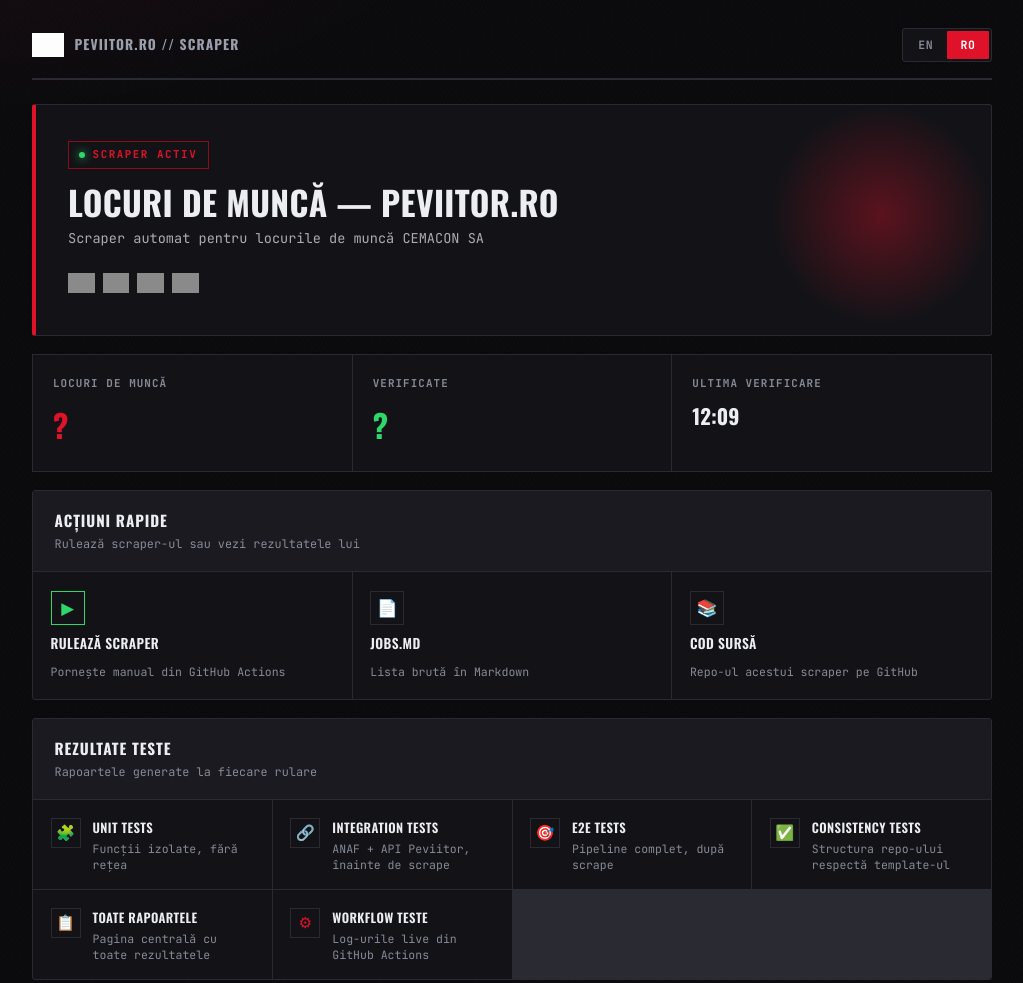
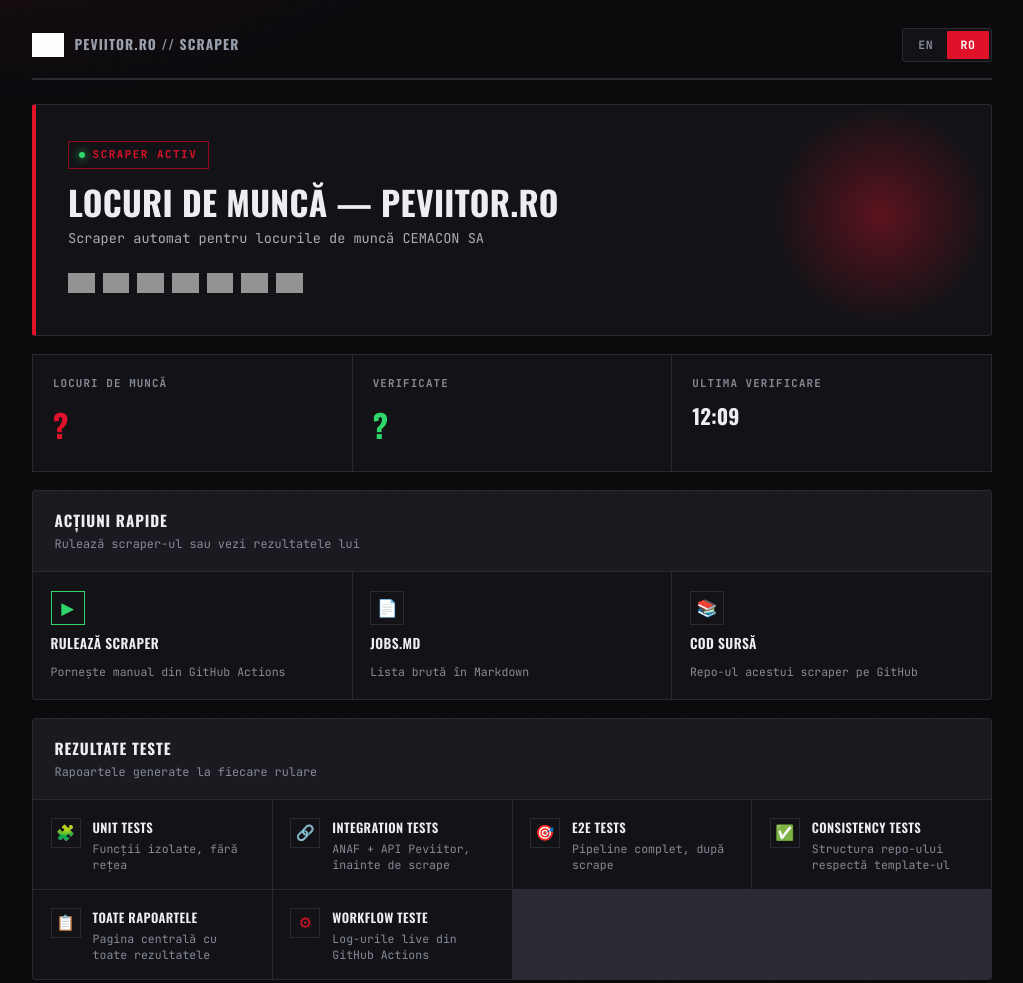
Before and after one commit to TheTatu13/cemacon-sa-nodejs-scraper, a website: page docs/index.html in a window 1280 px wide. Shown: the top 983 px of the page, without its empty margins (128-1151 px from the left). Drawn offline with nearby package versions, Linux system fonts and the light colour scheme; no server answers; grey boxes are pictures that could not be loaded.

Commit message:
feat(docs): add JS/Node/test-results badges to status page hero
Matches the badge row already used on mejix/cramele-cotnari's status pages.

```diff
--- a/docs/index.html
+++ b/docs/index.html
@@ -69,7 +69,7 @@
 .hero h1{font-family:var(--font-head);font-size:2.1rem;font-weight:700;letter-spacing:.01em;text-transform:uppercase;margin-bottom:.5rem;line-height:1.05}
 .hero p{opacity:.7;font-size:.85rem;max-width:34rem;font-family:var(--font-mono)}
 .hero-badges{display:flex;flex-wrap:wrap;gap:.5rem;margin-top:1.4rem}
-.hero-badges img{height:20px;filter:grayscale(1) contrast(1.3) brightness(.95);opacity:.85}
+.hero-badges img{height:20px;opacity:.92;transition:opacity .15s}
 .hero-badges a:hover img{opacity:1}
 
 /* ---------- KPI row ---------- */
@@ -213,6 +213,15 @@
       </a>
       <a href="https://github.com/TheTatu13/cemacon-sa-nodejs-scraper/blob/main/LICENSE" target="_blank">
         <img src="https://img.shields.io/badge/License-MIT-e0122a.svg" alt="MIT License">
+      </a>
+      <a href="https://ecma-international.org/" target="_blank">
+        <img src="https://img.shields.io/badge/javascript-ESM-F7DF1E?logo=javascript&logoColor=black" alt="JavaScript ESM">
+      </a>
+      <a href="https://nodejs.org/" target="_blank">
+        <img src="https://img.shields.io/badge/node-24-339933?logo=nodedotjs&logoColor=white" alt="Node.js 24">
+      </a>
+      <a href="test-results/" target="_blank">
+        <img src="https://img.shields.io/badge/test--results-HTML-9b59b6" alt="Test Results">
       </a>
     </div>
   </div>
```
